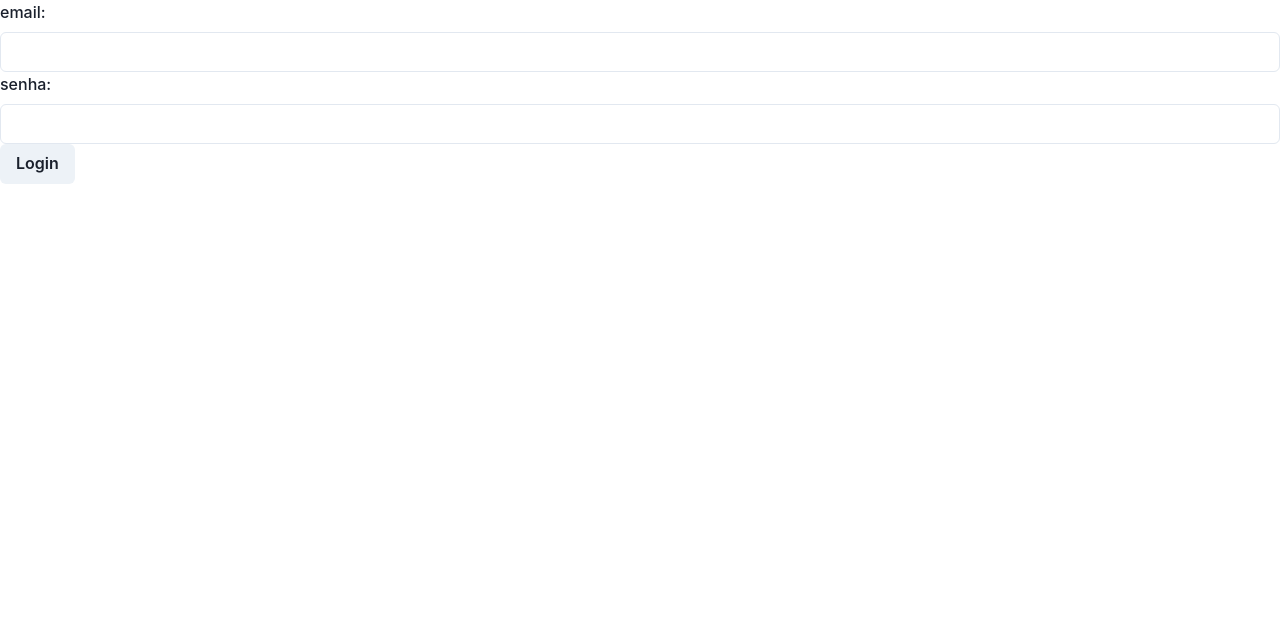
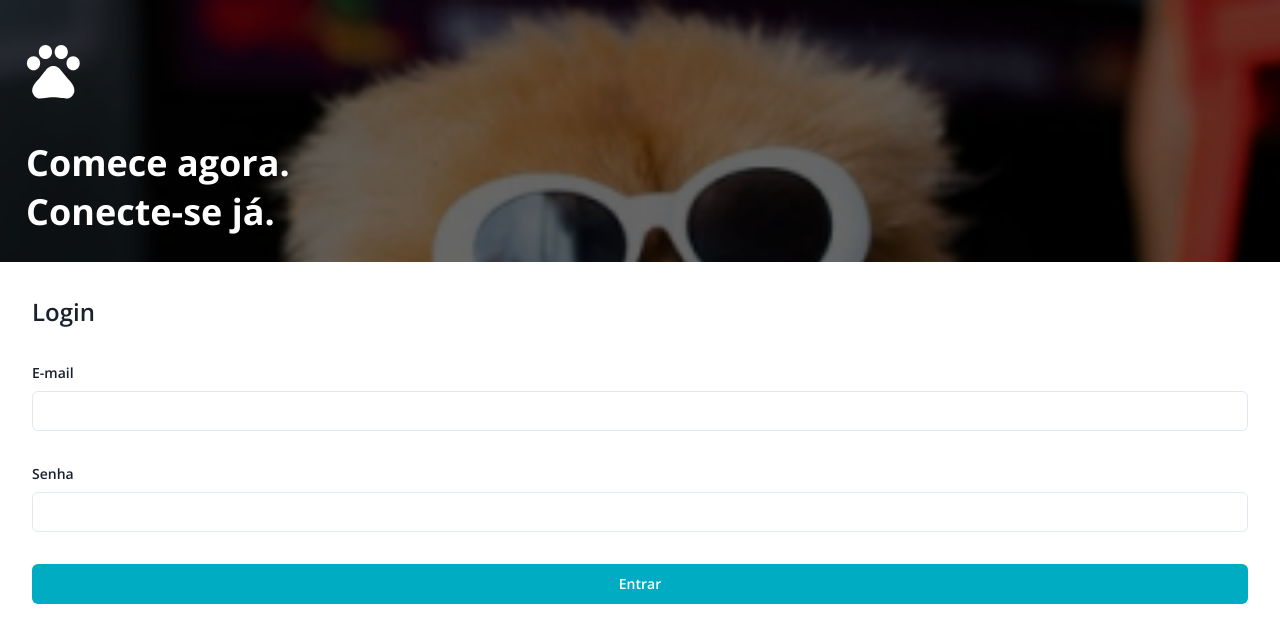
Before and after one commit to vinivasq/petweet-frontend, a React (Create React App) app: page /login in a window 1280 px wide. Shown: the top 642 px of the page. Built offline with nearby package versions, Linux system fonts and the light colour scheme; no server answers.

Commit message:
criação do header e estilização do formulário de login

```diff
--- /dev/null
+++ b/src/components/Header.js
@@ -0,0 +1,37 @@
+import { Box } from "@chakra-ui/react";
+import { ReactComponent as LogoSymbol } from "../assets/images/symbol.svg";
+import banner from "../assets/images/banner.png";
+import React from "react";
+import Text from "./Text";
+
+const Header = () => {
+  return (
+    <header>
+      <Box
+        display="flex"
+        flexDirection="column"
+        gap="2.438rem"
+        height="16.375rem"
+        width="100%"
+        padding="1.625rem"
+        justifyContent="flex-end"
+        backgroundImage={`url(${banner})`}
+        backgroundRepeat="no-repeat"
+        backgroundSize="cover"
+      >
+        <LogoSymbol />
+        <Text
+          as="h1"
+          color="white"
+          fontWeight="700"
+          fontSize="2.25rem"
+          lineHeight="3.0643rem"
+        >
+          Comece agora. <br /> Conecte-se já.
+        </Text>
+      </Box>
+    </header>
+  );
+};
+
+export default Header;
--- /dev/null
+++ b/src/components/Label.js
@@ -0,0 +1,14 @@
+import { FormLabel } from "@chakra-ui/react";
+import React from "react";
+
+const Label = (props) => (
+  <FormLabel
+    fontFamily="Open Sans"
+    fontWeight="600"
+    fontSize="0.875rem"
+    margin="0"
+    {...props}
+  />
+);
+
+export default Label;
--- /dev/null
+++ b/src/components/Text.js
@@ -0,0 +1,6 @@
+import React from "react";
+import { Text as ChakraText } from "@chakra-ui/react";
+
+const Text = (props) => <ChakraText fontFamily="Open Sans" {...props} />;
+
+export default Text;
--- a/src/routes/Login.js
+++ b/src/routes/Login.js
@@ -1,6 +1,9 @@
 import { useLocation, useNavigate } from "react-router-dom";
 import { useAuth } from "../context/auth-context";
-import { Button, FormControl, FormLabel, Input } from "@chakra-ui/react";
+import { Button, FormControl, Input, Box, Stack } from "@chakra-ui/react";
+import Text from "../components/Text";
+import Label from "../components/Label";
+import Header from "../components/Header";
 
 function Login() {
   const navigate = useNavigate();
@@ -21,15 +24,48 @@ function Login() {
   }
 
   return (
-    <div>
-      <FormControl onSubmit={handleSubmit}>
-        <FormLabel>email:</FormLabel>
-        <Input id="email" name="email" type="text" />
-        <FormLabel>senha:</FormLabel>
-        <Input id="password" name="password" type="password" />
-        <Button type="submit">Login</Button>
-      </FormControl>
-    </div>
+    <>
+      <Header />
+      <main>
+        <Box padding="2rem" display="flex" flexDirection="column" gap="2rem">
+          <Text as="h2" fontWeight="600" fontSize="1.5rem">
+            Login
+          </Text>
+          <FormControl
+            as="form"
+            onSubmit={handleSubmit}
+            display="flex"
+            flexDirection="column"
+            gap="2rem"
+          >
+            <Stack>
+              <Label
+                fontFamily="Open Sans"
+                fontWeight="600"
+                fontSize="0.875rem"
+              >
+                E-mail
+              </Label>
+              <Input id="email" name="email" type="text" />
+            </Stack>
+            <Stack>
+              <Label>Senha</Label>
+              <Input id="password" name="password" type="password" />
+            </Stack>
+            <Button
+              type="submit"
+              backgroundColor="#00ACC1"
+              color="white"
+              fontFamily="Open Sans"
+              fontSize="0.875rem"
+              fontWeight="600"
+            >
+              Entrar
+            </Button>
+          </FormControl>
+        </Box>
+      </main>
+    </>
   );
 }
 
```
